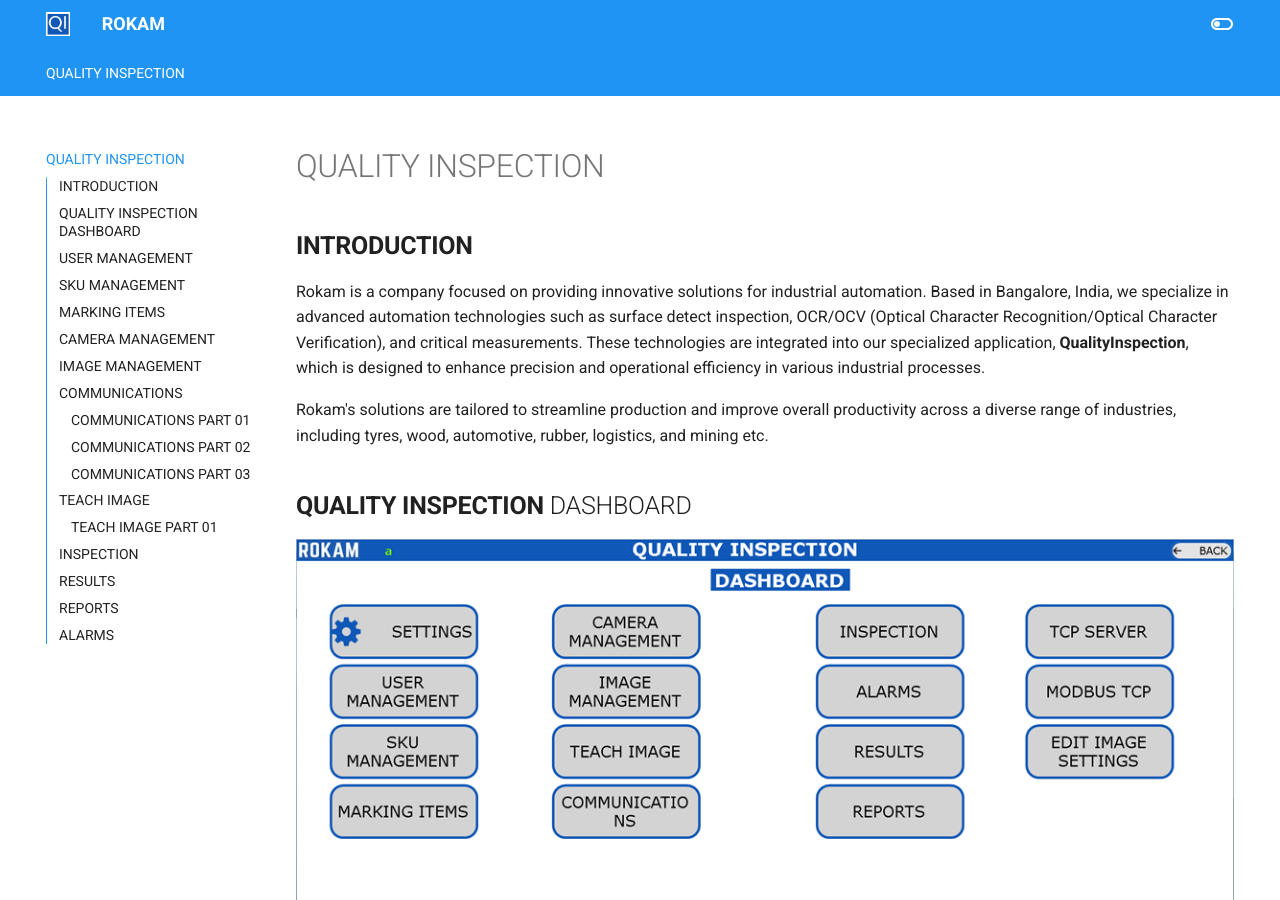
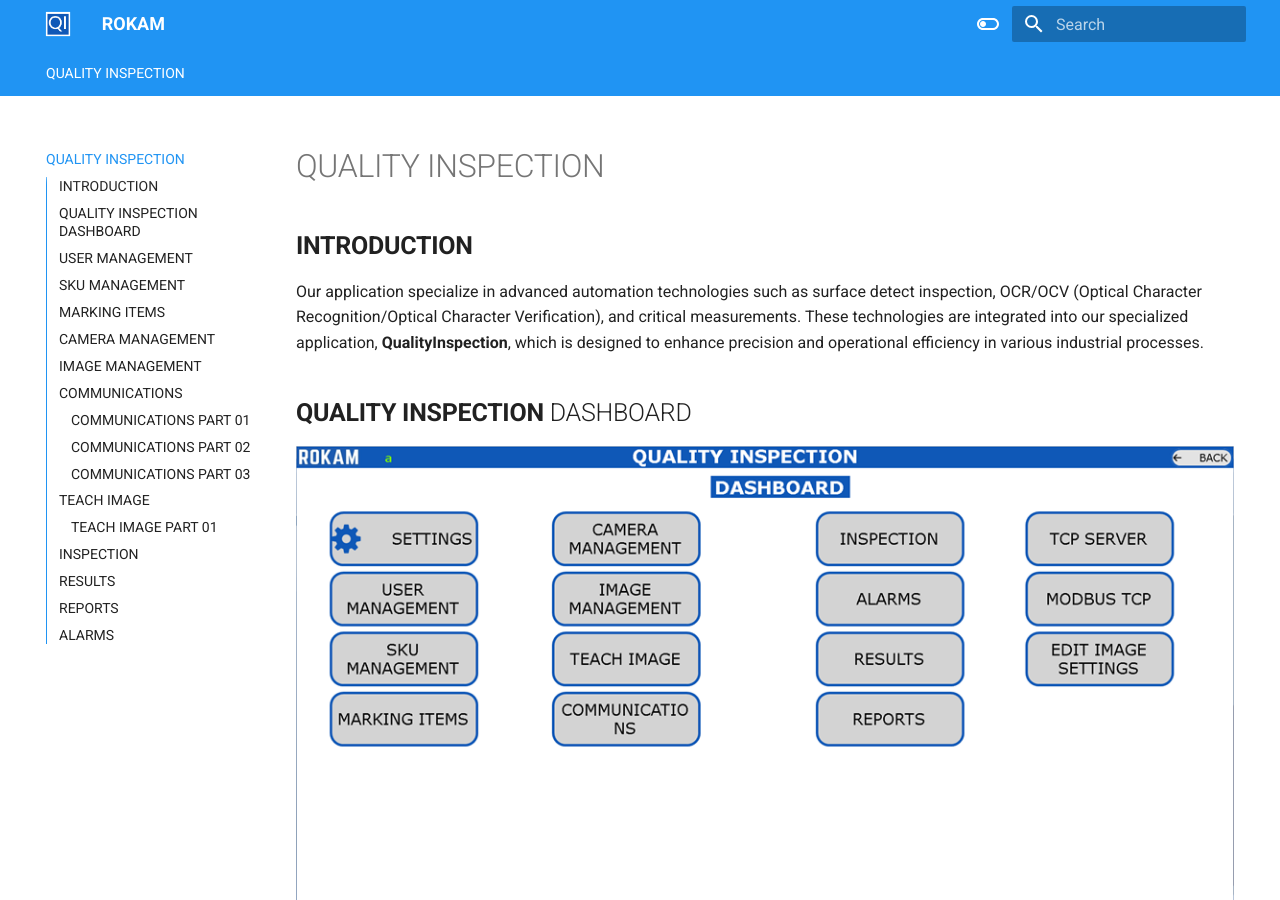
Before and after one commit to THANUSHRAZ001/mkdocs, an MkDocs documentation site: the page built from docs/index.md, in a window 1280 px wide and 900 px high. Built offline with MkDocs 1.6.1 and Material for MkDocs 9.7.7, drawn with Linux system fonts in a browser that asks for light colours.

Commit message:
Update index.md

```diff
--- a/docs/index.md
+++ b/docs/index.md
@@ -2,10 +2,7 @@
 
 ## **INTRODUCTION**
 
-Rokam is a company focused on providing innovative solutions for industrial automation. Based in Bangalore, India, we specialize in advanced automation technologies such as surface detect inspection, OCR/OCV (Optical Character Recognition/Optical Character Verification), and critical measurements. These technologies are integrated into our specialized application, **QualityInspection**, which is designed to enhance precision and operational efficiency in various industrial processes.
-
-Rokam's solutions are tailored to streamline production and improve overall productivity across a diverse range of industries, including tyres, wood, automotive, rubber, logistics, and mining etc.
-
+Our application specialize in advanced automation technologies such as surface detect inspection, OCR/OCV (Optical Character Recognition/Optical Character Verification), and critical measurements. These technologies are integrated into our specialized application, **QualityInspection**, which is designed to enhance precision and operational efficiency in various industrial processes.
 
 ## **QUALITY INSPECTION** DASHBOARD
 
--- a/mkdocs.yml
+++ b/mkdocs.yml
@@ -29,7 +29,7 @@
         name: Switch to light mode
       primary: blue
       accent: lime
-plugins:
+  plugins:
     - offline
 markdown_extensions:
   - pymdownx.highlight:
```
